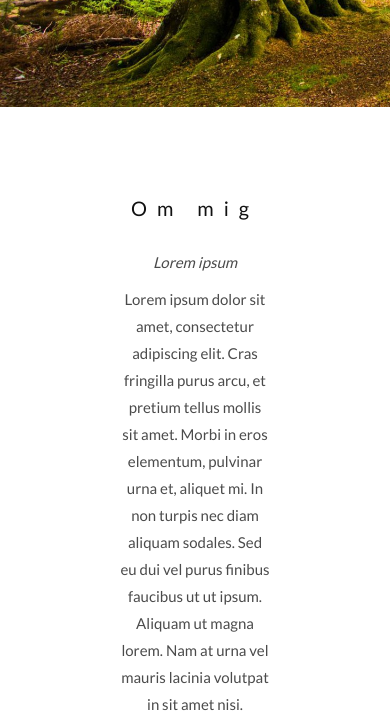
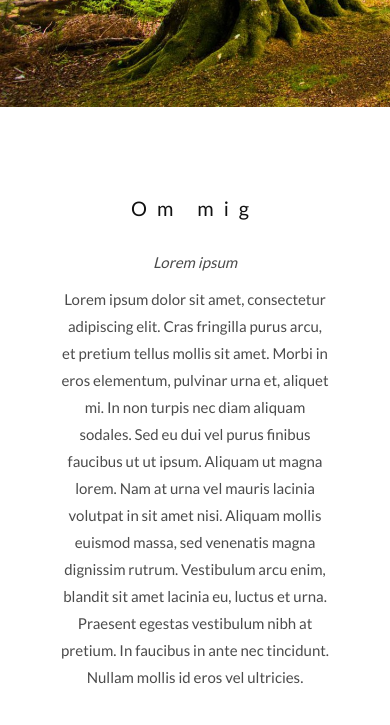
Before and after one commit to EmsbryU/EmsbryU.github.io, a plain HTML site: page index.html in a window 390 px wide. Shown: the part 493-1218 px from the top of the page. Drawn offline with nearby package versions, Linux system fonts and the light colour scheme.

Commit message:
Update style.css

```diff
--- a/css/style.css
+++ b/css/style.css
@@ -11,6 +11,11 @@ body {
   .container {
     padding: 80px 120px;
   }
+  @media (max-width: 600px) {
+    .container-s {
+        padding: 80px 60px;
+    }
+    }
   .person {
     border: 10px solid transparent;
     margin-bottom: 25px;
@@ -20,9 +25,6 @@ body {
   }
   .person:hover {
     border-color: #f1f1f1;
-  }
-  #somecooltext {
-
   }
   #myCarousel {
     padding-left: 5%;
```
